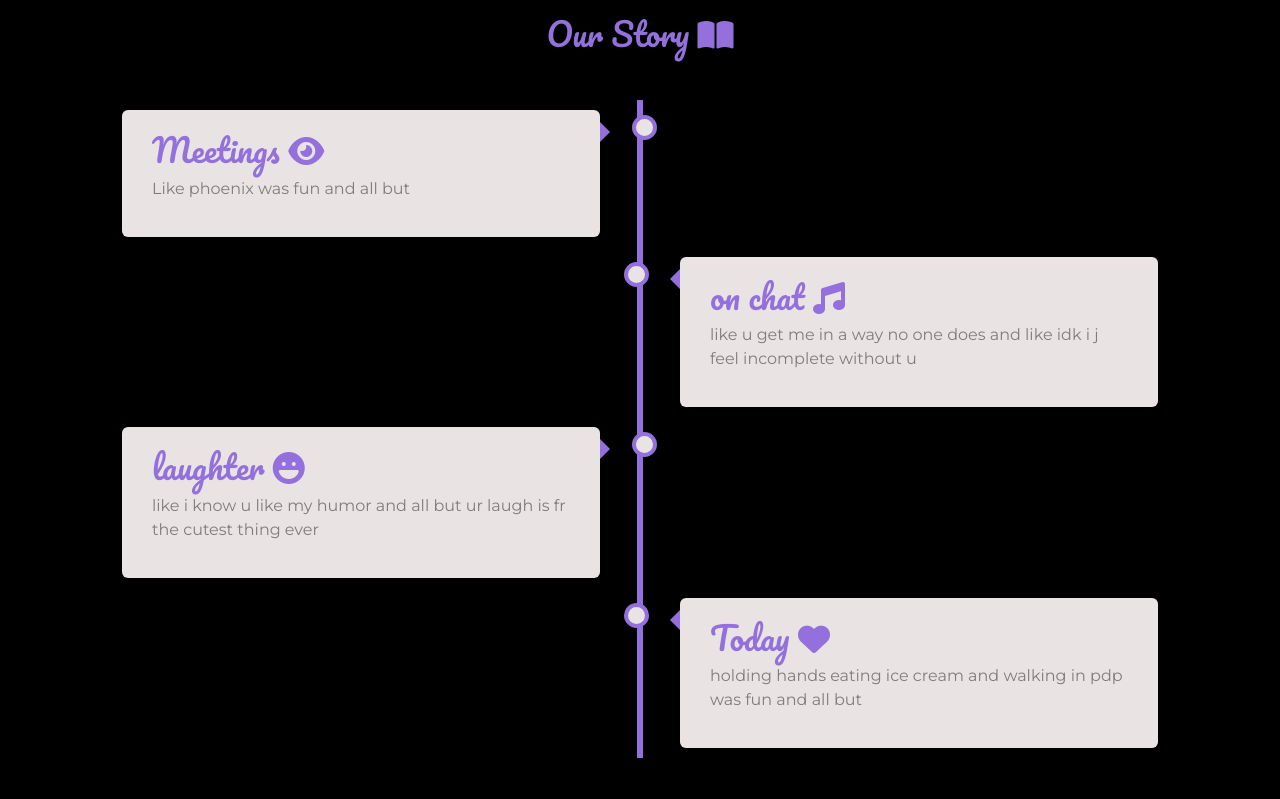
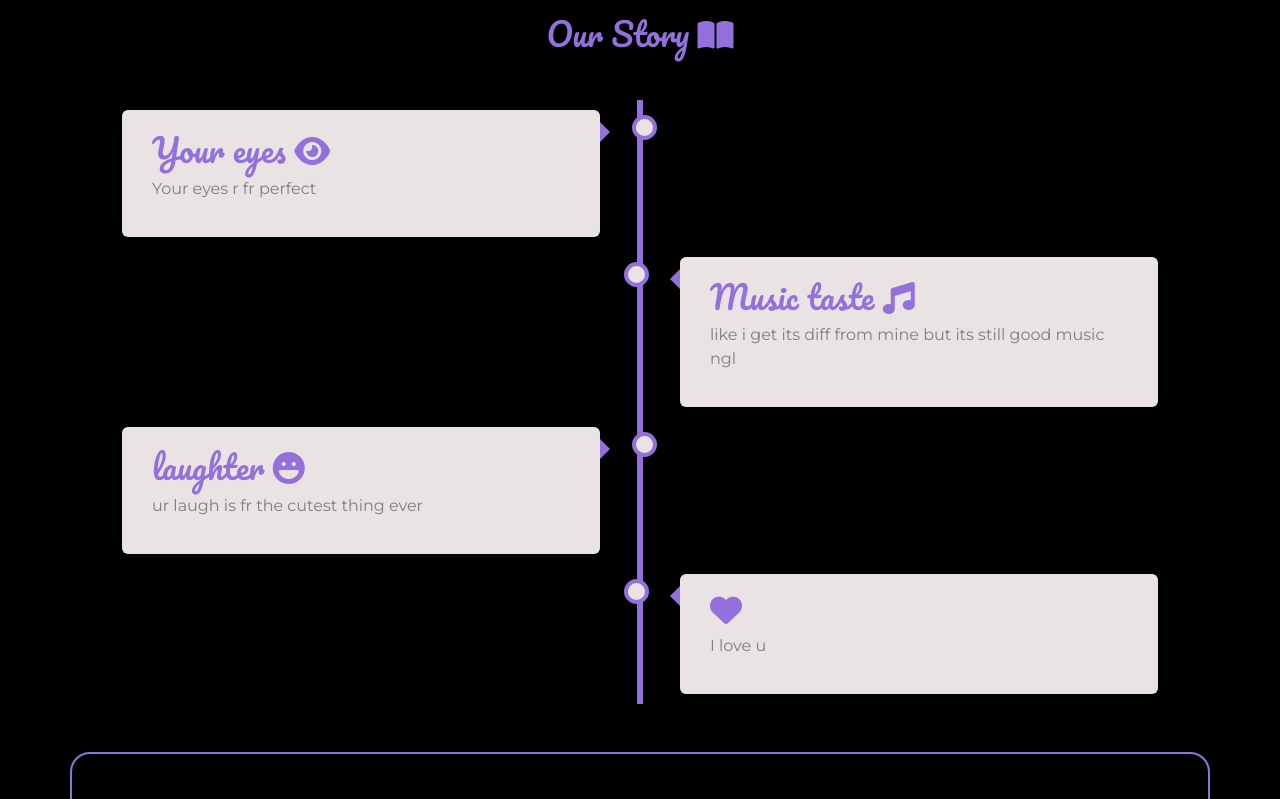
Before and after one commit to MaaherIrani/biancanigger, a plain HTML site: page index.html in a window 1280 px wide. Shown: the part 1880-2679 px from the top of the page. Drawn offline with nearby package versions, Linux system fonts and the light colour scheme; a script that the page names is missing.

Commit message:
Update index.html

```diff
--- a/index.html
+++ b/index.html
@@ -624,26 +624,26 @@
     <div class="timeline">
       <div class="timeline-container left">
         <div class="timeline-content">
-          <h2>Meetings <i class="fas fa-eye"></i></h2>
-          <p>Like phoenix was fun and all but </p>
+          <h2> Your eyes <i class="fas fa-eye"></i></h2>
+          <p> Your eyes r fr perfect </p>
         </div>
       </div>
       <div class="timeline-container right">
         <div class="timeline-content">
-          <h2> on chat <i class="fas fa-music"></i></h2>
-          <p>like u get me in a way no one does and like idk i j feel incomplete without u</p>
+          <h2> Music taste <i class="fas fa-music"></i></h2>
+          <p>like i get its diff from mine but its still good music ngl </p>
         </div>
       </div>
       <div class="timeline-container left">
         <div class="timeline-content">
           <h2> laughter <i class="fas fa-laugh"></i></h2>
-          <p> like i know u like my humor and all but ur laugh is fr the cutest thing ever </p>
+          <p> ur laugh is fr the cutest thing ever </p>
         </div>
       </div>
       <div class="timeline-container right">
         <div class="timeline-content">
-          <h2>Today <i class="fas fa-heart"></i></h2>
-          <p> holding hands eating ice cream and walking in pdp was fun and all but </p>
+          <h2> <i class="fas fa-heart"></i></h2>
+          <p> I love u </p>
         </div>
       </div>
     </div>
```
